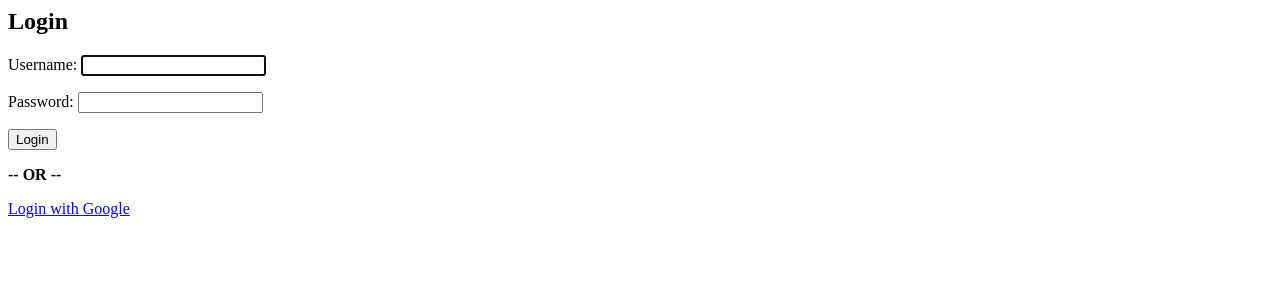
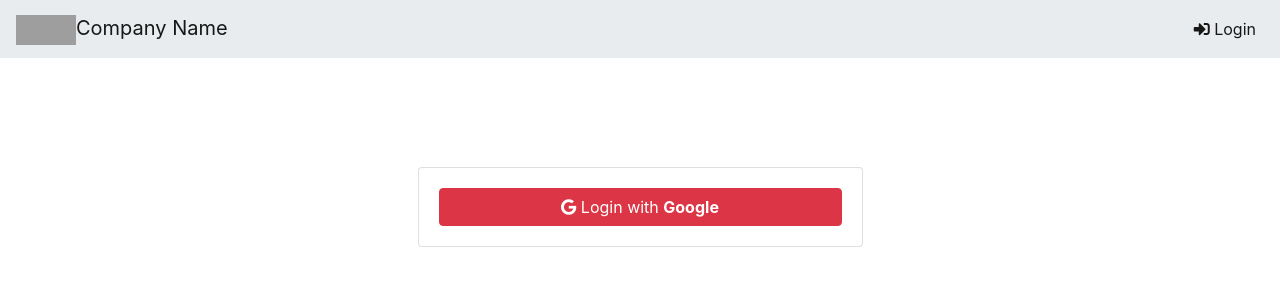
Before and after one commit to alejandra21/django-oauth, a Django app: page /login/ in a window 1280 px wide. Shown: the top 300 px of the page. Run offline with Django 3.2, Linux system fonts and the light colour scheme; some libraries are stand-ins or nearby versions; grey boxes are pictures that could not be loaded.

Commit message:
-Se agrego un poco de estilo

```diff
--- /dev/null
+++ b/testapp/testapp/templates/base.html
@@ -0,0 +1,57 @@
+<!-- templates/base.html -->
+{% load staticfiles %}
+<!DOCTYPE html>
+<html>
+<head>
+  <meta charset="utf-8">
+  <link rel="stylesheet" href="https://maxcdn.bootstrapcdn.com/bootstrap/4.0.0/css/bootstrap.min.css" integrity="sha384-Gn5384xqQ1aoWXA+058RXPxPg6fy4IWvTNh0E263XmFcJlSAwiGgFAW/dAiS6JXm" crossorigin="anonymous">
+  <title>{% block title %}Django Auth Tutorial{% endblock %}</title>
+
+  <link rel="stylesheet" href="https://use.fontawesome.com/releases/v5.3.1/css/all.css" integrity="sha384-mzrmE5qonljUremFsqc01SB46JvROS7bZs3IO2EmfFsd15uHvIt+Y8vEf7N7fWAU" crossorigin="anonymous">
+  <link rel="stylesheet" type="text/css" href="https://cdn.datatables.net/1.10.19/css/jquery.dataTables.min.css">
+  <script type="text/javascript" src="https://www.gstatic.com/charts/loader.js"></script>
+  {% block charts %}{% endblock %}
+
+</head>
+<body>
+	<div>
+	  	{% block navbar %}
+		  	<nav class="navbar navbar-expand-lg navbar-light fixed-top" style="background: #e9ecef;">
+		  	  <a class="navbar-brand" href="{% url 'home' %}">
+		  	    <img src="https://dcnetworks.ie/wp/wp-content/uploads/2017/11/placeholder-logo-2.png" width="60" height="30" alt="">Company Name
+		  	  </a>
+		  	  <button class="navbar-toggler" type="button" data-toggle="collapse" data-target="#navbarNav" aria-controls="navbarNav" aria-expanded="false" aria-label="Toggle navigation">
+		  	    <span class="navbar-toggler-icon"></span>
+		  	  </button>
+		  	  <div class="collapse navbar-collapse" id="navbarNav">
+		  	    <ul class="navbar-nav nav navbar-nav ml-auto">
+		  	      {% if request.user.is_authenticated %}
+			  	      <li class="nav-item">
+			  	        <a class="nav-link" href="{% url 'logout' %}"><span class="fas fa-sign-out-alt"></span> Logout </a>
+			  	      </li>
+			  	  {% else %}
+			  	  	<li class="nav-item active">
+			  	  	  <a class="nav-link" href="{% url 'home' %}"><span class="fas fa-sign-in-alt"></span> Login </a>
+			  	  	</li>
+		  	      {% endif %}
+		  	    </ul>
+		  	  </div>
+		  	</nav>
+	  	{% endblock %}
+
+	    <!-- Page container -->
+	    <div class="container" style="margin-top:70px;">
+
+		    {% block content %}
+
+		    {% endblock %}
+	    </div>
+    </div>
+
+     <script src="https://ajax.googleapis.com/ajax/libs/jquery/3.1.1/jquery.min.js"></script>
+     <script src="https://cdnjs.cloudflare.com/ajax/libs/popper.js/1.14.3/umd/popper.min.js" integrity="sha384-ZMP7rVo3mIykV+2+9J3UJ46jBk0WLaUAdn689aCwoqbBJiSnjAK/l8WvCWPIPm49" crossorigin="anonymous"></script>
+     <script src="https://stackpath.bootstrapcdn.com/bootstrap/4.1.3/js/bootstrap.min.js" integrity="sha384-ChfqqxuZUCnJSK3+MXmPNIyE6ZbWh2IMqE241rYiqJxyMiZ6OW/JmZQ5stwEULTy" crossorigin="anonymous"></script>
+     {% block script %}{% endblock %}
+</body>
+
+</html>
--- a/testapp/testapp/templates/registration/login.html
+++ b/testapp/testapp/templates/registration/login.html
@@ -1,9 +1,26 @@
-<h2>Login</h2>
-<form method="post">
-  {% csrf_token %}
-  {{ form.as_p }}
-  <button type="submit">Login</button>
-</form>
+{% extends 'base.html' %}
 
-<p><strong>-- OR --</strong></p>
-<a href="{% url 'social:begin' 'google-oauth2' %}">Login with Google</a><br>
+{% block title %}Login{% endblock %}
+
+{% block content %}
+
+<div style="margin-top: 15%;">
+	<div class="row">
+	  <div class="col">
+	  </div>
+	  <div class="col-sm-5">
+	  	<div class="card text-center">
+	  		<div class="card-body">
+	  			<a class="btn btn-block btn-danger" href="{% url 'social:begin' 'google-oauth2' %}">
+	  				<i class="fab fa-google"></i>
+	  				Login with <b>Google</b>
+	  			</a>
+	  		</div>
+	  	</div>
+	  </div>
+	  <div class="col">
+	  </div>
+	</div>
+</div>
+
+{% endblock %}
--- a/testapp/testapp/urls.py
+++ b/testapp/testapp/urls.py
@@ -1,12 +1,13 @@
 from django.conf.urls import url, include
 from django.contrib import admin
 from django.contrib.auth import views
-from .views import home
+from .views import home, logout_view
+
 
 urlpatterns = [
     url(r'^admin/', admin.site.urls),
     url(r'^login/$', views.login, name='login'),
-    url(r'^logout/$', views.logout, name='logout'),
+    url(r'^logout/$', logout_view, name='logout'),
     url(r'^auth/', include('social_django.urls', namespace='social')),  # <- Here
     url(r'^$', home, name='home'),
 ]
```
Also changed, not shown: testapp/testapp/templates/testapp/home.html (+11 -2 lines), testapp/testapp/views.py (+7 -0 lines).
